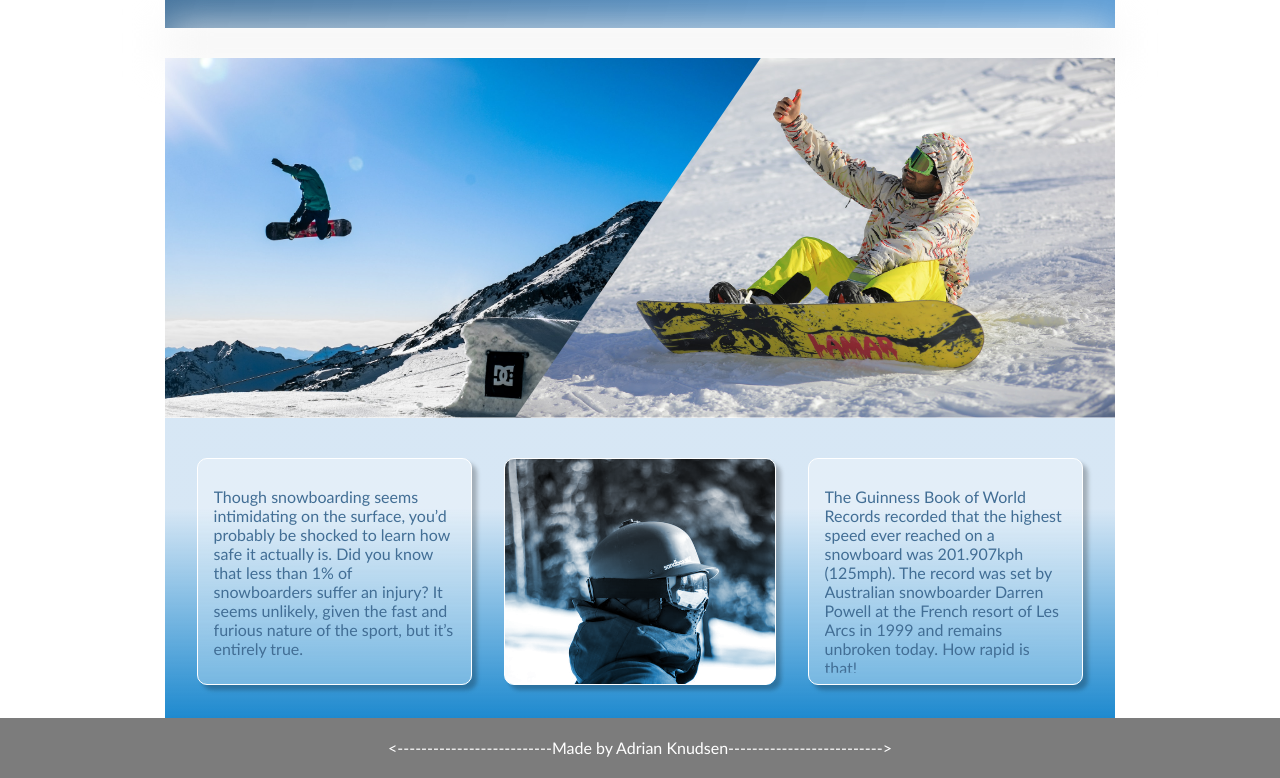
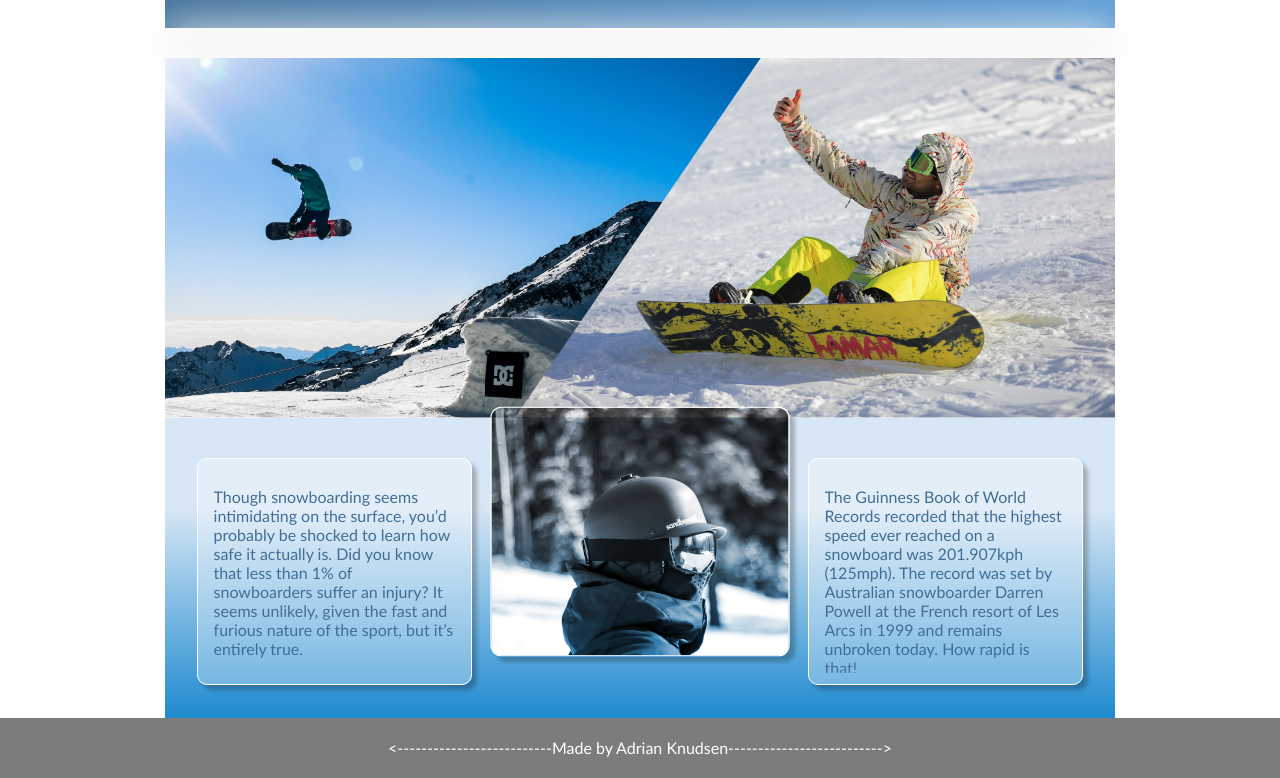
Before and after one commit to AdrianKnudsen/SnowBoard-Website, a plain HTML site: page index.html in a window 1280 px wide. In both pictures the pointer is over the element 640 px from the left and 1685 px from the top of the page. Shown: the part 1114-1892 px from the top of the page. Drawn offline with Linux system fonts and the light colour scheme.

Commit message:
added more html and css
added more css html

```diff
--- a/style.css
+++ b/style.css
@@ -236,7 +236,6 @@ picture {
     clip-path: polygon(0 0, 100% 0, 61% 100%, 0% 100%);
     transform: translate(125px);
 
-
 }
 
 
@@ -297,7 +296,13 @@ picture {
     box-shadow: 5px 5px 4px 0px rgba(0, 0, 0, 0.25);
     transform: translate(0px, 40px);
     background-size: cover;
+    transition: transform 1s;
 
+}
+
+
+.box2:hover {
+    transform: scale(1.1)
 }
 
 
```
